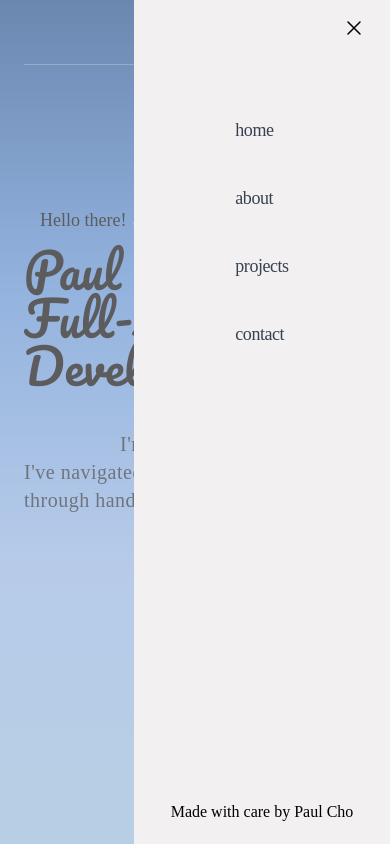
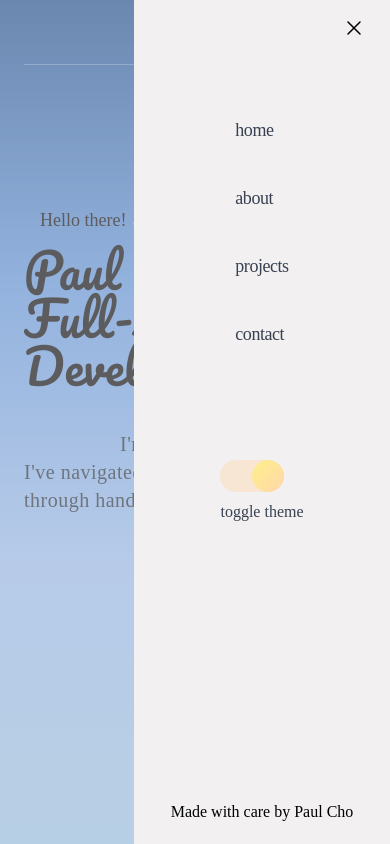
Before and after one commit to paul-cho-39/portfolio, a Next.js app: page / in a window 390 px wide. Both pictures are taken after a click on the button "Open sidebar". Shown: the top 844 px of the page. Built offline with nearby package versions, Linux system fonts and the light colour scheme.

Commit message:
adding toggler to mobile menu

```diff
--- a/src/app/component/buttons/toggler.tsx
+++ b/src/app/component/buttons/toggler.tsx
@@ -7,7 +7,7 @@ interface TogglerProps {
    isVertical?: boolean;
 }
 
-export const Toggler = ({ isHidden, isVertical }: TogglerProps) => {
+export const Toggler = ({ isHidden, isVertical = true }: TogglerProps) => {
    const { theme, setTheme } = useDarkTheme();
 
    const toggleTheme = () => {
@@ -28,21 +28,30 @@ export const Toggler = ({ isHidden, isVertical }: TogglerProps) => {
    const sunStyle = 'bg-gradient-to-br from-yellow-200 to-orange-200';
    const moonStyle = 'bg-gradient-to-br from-gray-300 to-gray-500';
 
+   const togglePosition = isVertical
+      ? {
+           top: isLight ? '100%' : '0%',
+           y: isLight ? '-100%' : '0%',
+           display: isHidden ? 'none' : 'block',
+        }
+      : {
+           left: isLight ? '100%' : '0%',
+           x: isLight ? '-100%' : '0%',
+           display: isHidden ? 'none' : 'block',
+        };
+
    return (
       <div
          className={classNames(
+            isVertical ? 'w-8 h-20' : 'h-8 w-16',
             isLight ? 'bg-orange-200/40' : 'bg-slate-600',
-            'w-8 h-20 p-0 cursor-pointer relative rounded-3xl'
+            'p-0 cursor-pointer relative rounded-3xl'
          )}
          onClick={toggleTheme}
       >
          <motion.div
             initial={false}
-            animate={{
-               top: isLight ? '100%' : '0%',
-               y: isLight ? '-100%' : '0%',
-               display: isHidden ? 'none' : 'block',
-            }}
+            animate={togglePosition}
             className={classNames(
                isLight ? sunStyle : moonStyle,
                'bg-white relative left-0 w-8 h-8 rounded-full'
@@ -52,28 +61,4 @@ export const Toggler = ({ isHidden, isVertical }: TogglerProps) => {
          />
       </div>
    );
-
-   // return (
-   //    <div
-   //       className={classNames(
-   //          isLight ? 'bg-orange-200/40' : 'bg-slate-600',
-   //          'w-8 h-16 p-0 cursor-pointer relative rounded-3xl'
-   //       )}
-   //       onClick={toggleTheme}
-   //    >
-   //       <motion.div
-   //          initial={false}
-   //          animate={{
-   //             top: isLight ? '100%' : '0%',
-   //             y: isLight ? '-100%' : '0%',
-   //          }}
-   //          className={classNames(
-   //             isLight ? sunStyle : moonStyle,
-   //             'bg-white absolute left-0 w-8 h-8 rounded-full'
-   //          )}
-   //          layout
-   //          transition={spring}
-   //       />
-   //    </div>
-   // );
 };
--- a/src/app/component/nav/mobileNav.tsx
+++ b/src/app/component/nav/mobileNav.tsx
@@ -4,6 +4,7 @@ import { Bars3Icon, XMarkIcon } from '@heroicons/react/24/outline';
 import { navigation } from '@/app/constants';
 import classNames from 'classnames';
 import Link from 'next/link';
+import { Toggler } from '../buttons/toggler';
 
 const MobileNavigation = ({ isHome }: { isHome: boolean }) => {
    const [sidebarOpen, setSidebarOpen] = useState(false);
@@ -49,6 +50,7 @@ const MobileNavigation = ({ isHome }: { isHome: boolean }) => {
                                  />
                               </button>
                            </div>
+                           {/* list of navigation items */}
                            <nav className='flex flex-1 flex-col items-center justify-center'>
                               <ul role='list' className='flex flex-col mt-8 space-y-2 text-center'>
                                  {navigation.map((item) => (
@@ -78,6 +80,12 @@ const MobileNavigation = ({ isHome }: { isHome: boolean }) => {
                                        </Link>
                                     </li>
                                  ))}
+                              </ul>
+                              <ul className='text-center mt-24'>
+                                 <span className='block dark:text-gray-300 text-gray-700'>
+                                    <Toggler isHidden={false} isVertical={false} />
+                                    <span className='mt-2 block'>toggle theme</span>
+                                 </span>
                               </ul>
                               <ul className='mt-auto text-center'>
                                  <span>Made with care by Paul Cho</span>
```
